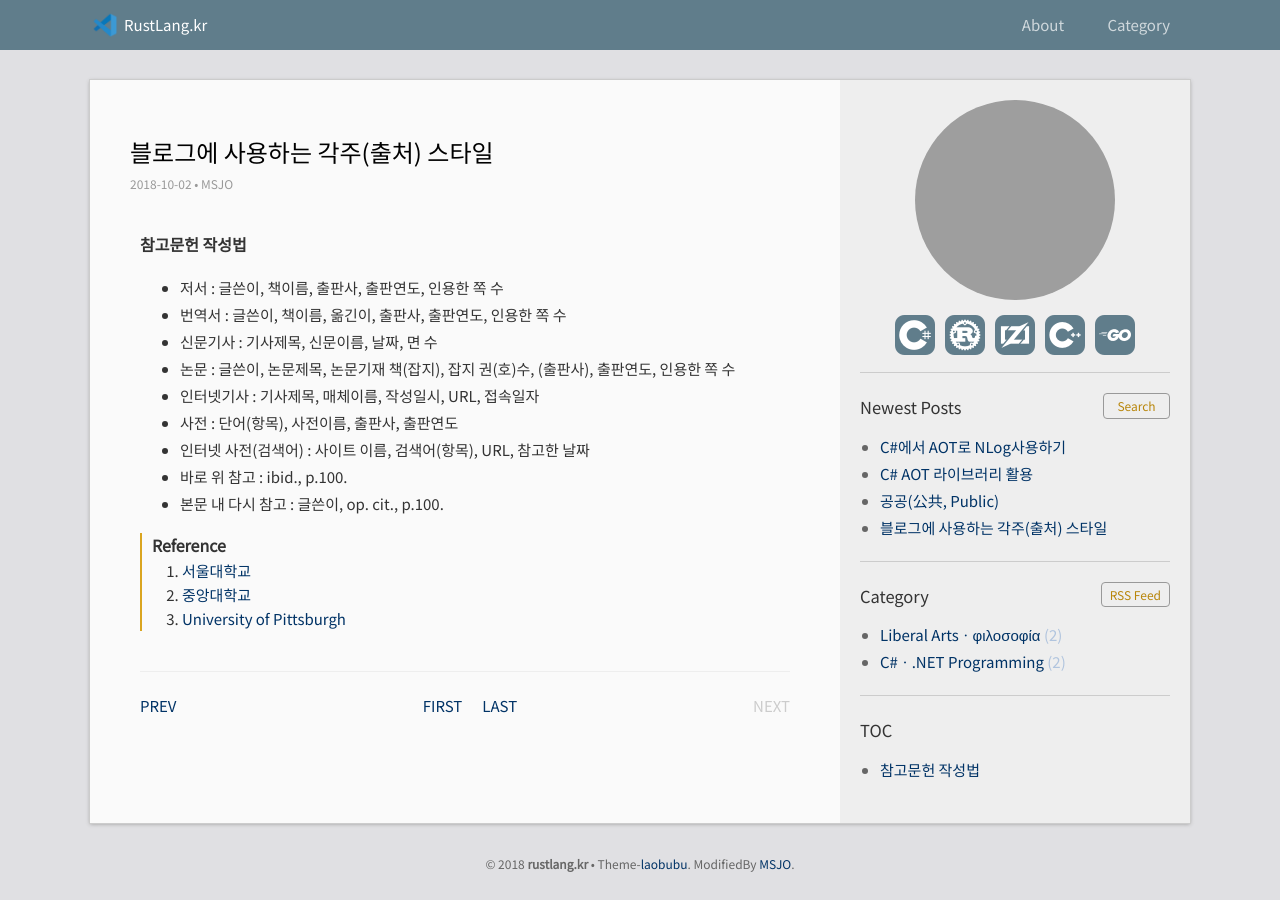
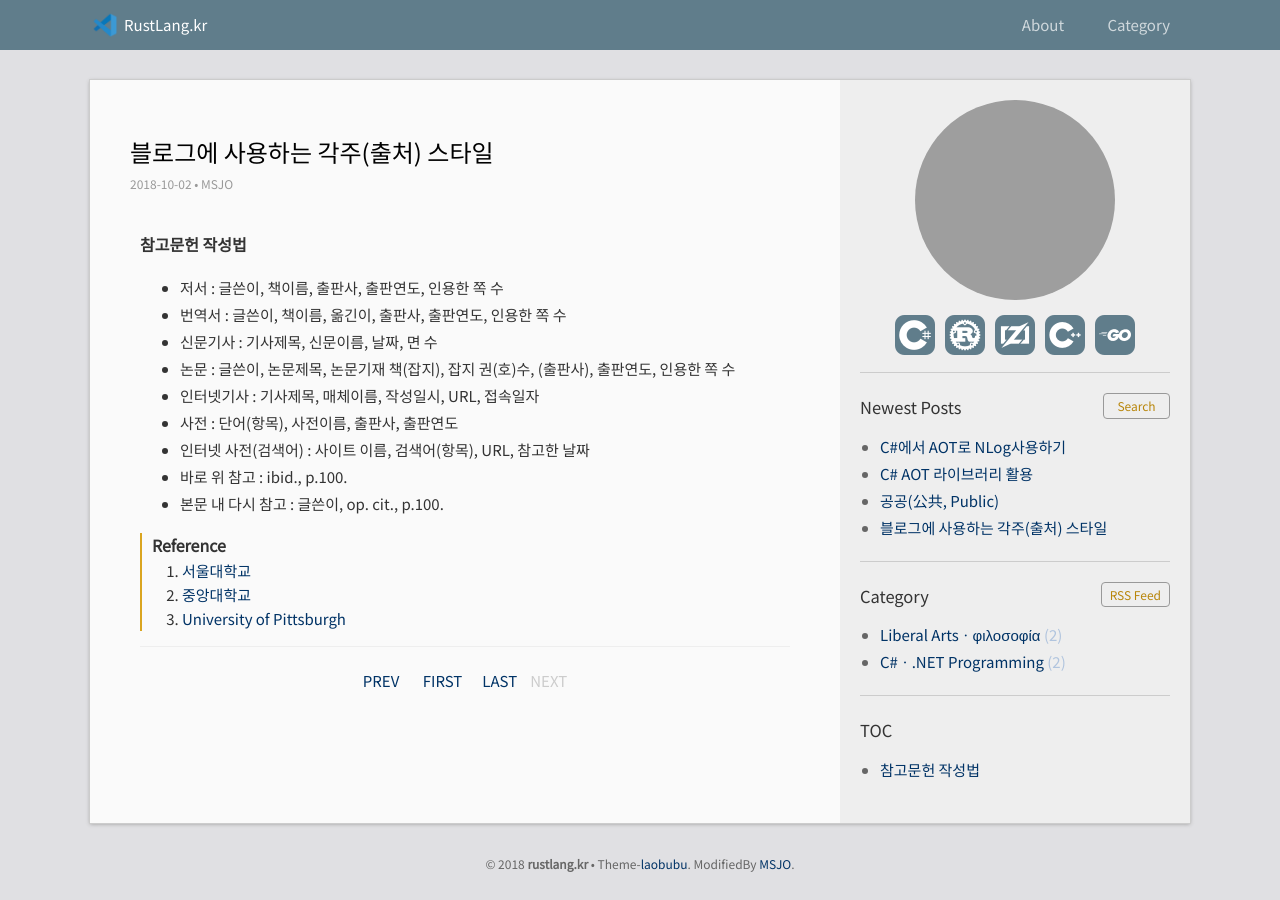
Before and after one commit to DebugJO/rustlang, a Jekyll site: the page built from _posts/2018-10-02-1.md, in a window 1280 px wide. Built offline with Jekyll 4.4.1, drawn with Linux system fonts in a browser that asks for light colours; grey boxes are pictures that could not be loaded.

Commit message:
Update post.html

```diff
--- a/_layouts/post.html
+++ b/_layouts/post.html
@@ -15,7 +15,7 @@ layout: default
 
   {% include comment.html %}
 
-<div class="pagination" style="display: flex; justify-content: space-between; align-items: center; margin: 40px auto 0; border-top: 1px solid #eee; padding-top: 20px;">
+<div class="pagination" style="display: flex; justify-content: center; align-items: center; gap:40px margin: 40px auto 0; border-top: 1px solid #eee; padding-top: 20px;">
   {% if page.next %}
     <a href="{{ page.next.url | relative_url }}" class="next" style="min-width: 60px; text-align: left;">PREV</a>
   {% else %}
```
